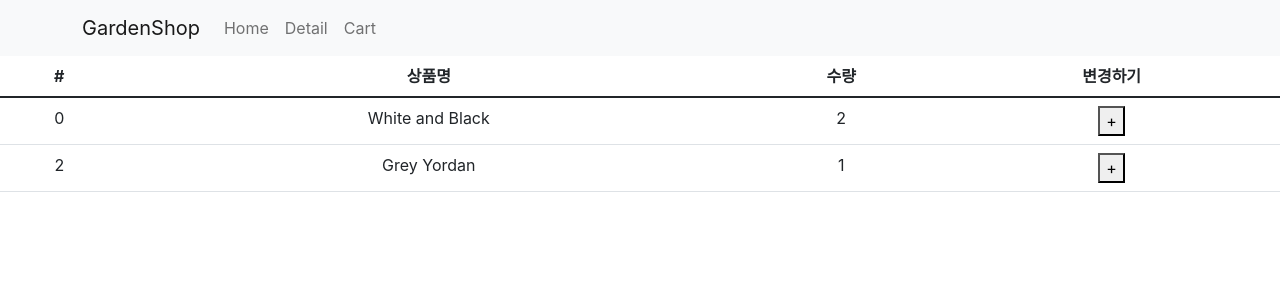
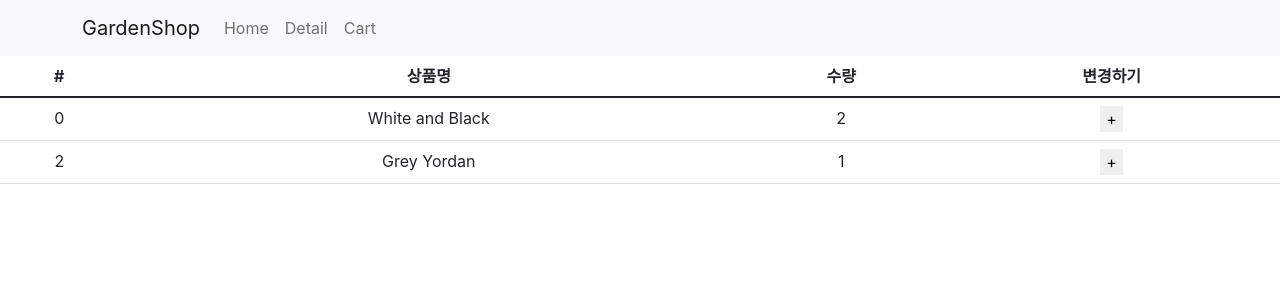
Before and after one commit to dhwiwwx/React-shopping-mall, a React (Create React App) app in the folder shop/: page /cart in a window 1280 px wide. Shown: the top 300 px of the page. Built offline with nearby package versions, Linux system fonts and the light colour scheme.

Commit message:
디자인 수정

```diff
--- a/shop/public/index.html
+++ b/shop/public/index.html
@@ -46,4 +46,5 @@
       To create a production bundle, use `npm run build` or `yarn build`.
     -->
   </body>
+
 </html>
--- a/shop/src/App.css
+++ b/shop/src/App.css
@@ -21,3 +21,6 @@
   opacity: 1;
   transition: 0.5s;
 }
+.Plus_Button{
+  border: none;
+}
--- a/shop/src/App.js
+++ b/shop/src/App.js
@@ -69,7 +69,7 @@ function App() {
                   setShoes(shoescopy)
                 })
               Promise.all([])
-            }}>Button</Button>
+            }}>더보기</Button>
 
           </>
         } />
--- a/shop/src/pages/Cart.js
+++ b/shop/src/pages/Cart.js
@@ -4,7 +4,7 @@ import { useDispatch, useSelector } from 'react-redux';
 import Store from '../Store';
 import { addCount } from '../Store';
 import { changeName, increase } from '../Store/userSlice';
-
+import App from '../App';
 function Memo (){
     return
 }
@@ -36,7 +36,7 @@ function Cart() {
                                 <td>{state.cart[i].name}</td>
                                 <td>{state.cart[i].count}</td>
                                 <td>
-                                    <button onClick={()=>dispatch(addCount(state.cart[i].id))}>+</button>
+                                    <button className='Plus_Button' onClick={()=>dispatch(addCount(state.cart[i].id))}>+</button>
                                 </td>
                             </tr>
                         )
--- a/shop/src/pages/Detail.js
+++ b/shop/src/pages/Detail.js
@@ -81,9 +81,8 @@ function TabContent({ tab }) {
         }
     }, [tab])
     return <div className={'start ' + fade}>
-        {[<div>내용0</div>, <div>내용1</div>, <div>내용2</div>][tab]}
+        {[<div></div>, <div>내용1</div>, <div>내용2</div>][tab]}
     </div>
 }
 
 export default Detail;
-// Detail page 화면안뜨는 이유 찾기..ㅠ
```
